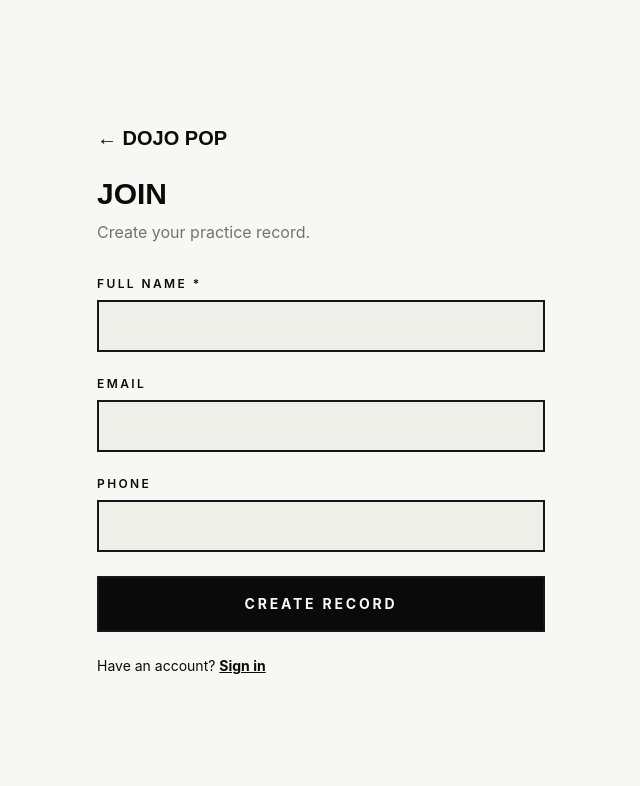
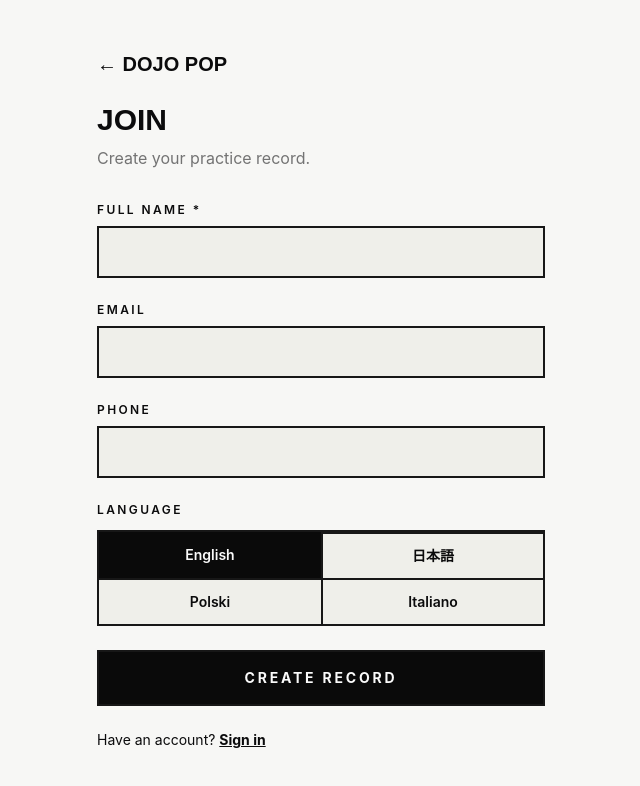
Before and after one commit to Z0rlord/dojopop.xyz, a Next.js app: page /signup in a window 1280 px wide. Shown: the top 786 px of the page, without its empty margins (319-959 px from the left). Built offline with nearby package versions, Linux system fonts and the light colour scheme.

Commit message:
Add language selector (EN/JA/PL/IT) to signup form

```diff
--- a/src/app/api/student/route.ts
+++ b/src/app/api/student/route.ts
@@ -31,7 +31,7 @@ export async function GET(request: NextRequest) {
 
 export async function POST(request: NextRequest) {
   try {
-    const { name, email, phone, dojoId } = await request.json();
+    const { name, email, phone, dojoId, language } = await request.json();
 
     if (!name || !dojoId) {
       return NextResponse.json(
@@ -61,6 +61,7 @@ export async function POST(request: NextRequest) {
         name,
         email: email || null,
         phone: phone || null,
+        language: language || "en",
         dojoId,
         qrCode,
       },
--- a/src/app/signup/page.tsx
+++ b/src/app/signup/page.tsx
@@ -2,12 +2,20 @@
 
 import { useState } from "react";
 import Link from "next/link";
+
+const LANGUAGES = [
+  { code: "en", label: "English" },
+  { code: "ja", label: "日本語" },
+  { code: "pl", label: "Polski" },
+  { code: "it", label: "Italiano" },
+];
 
 export default function SignupPage() {
   const [formData, setFormData] = useState({
     name: "",
     email: "",
     phone: "",
+    language: "en",
   });
   const [loading, setLoading] = useState(false);
   const [result, setResult] = useState<{
@@ -149,6 +157,38 @@ export default function SignupPage() {
             />
           </div>
 
+          <div>
+            <label className="block text-xs uppercase tracking-[0.2em] font-semibold mb-3">
+              Language
+            </label>
+            <div className="grid grid-cols-2 gap-0 border-2 border-neutral-900">
+              {LANGUAGES.map((lang) => (
+                <label
+                  key={lang.code}
+                  className={`flex items-center justify-center px-4 py-3 cursor-pointer transition-colors ${
+                    formData.language === lang.code
+                      ? "bg-neutral-950 text-neutral-50"
+                      : "bg-surface hover:bg-neutral-100"
+                  } ${lang.code !== "en" ? "border-t-2 border-neutral-900" : ""} ${
+                    lang.code === "ja" || lang.code === "it" ? "border-l-2 border-neutral-900" : ""
+                  }`}
+                >
+                  <input
+                    type="radio"
+                    name="language"
+                    value={lang.code}
+                    checked={formData.language === lang.code}
+                    onChange={(e) =>
+                      setFormData({ ...formData, language: e.target.value })
+                    }
+                    className="sr-only"
+                  />
+                  <span className="text-sm font-semibold">{lang.label}</span>
+                </label>
+              ))}
+            </div>
+          </div>
+
           <button
             type="submit"
             disabled={loading}
```
Also changed, not shown: 1 other file (tests, documents, lock files or other folders).
